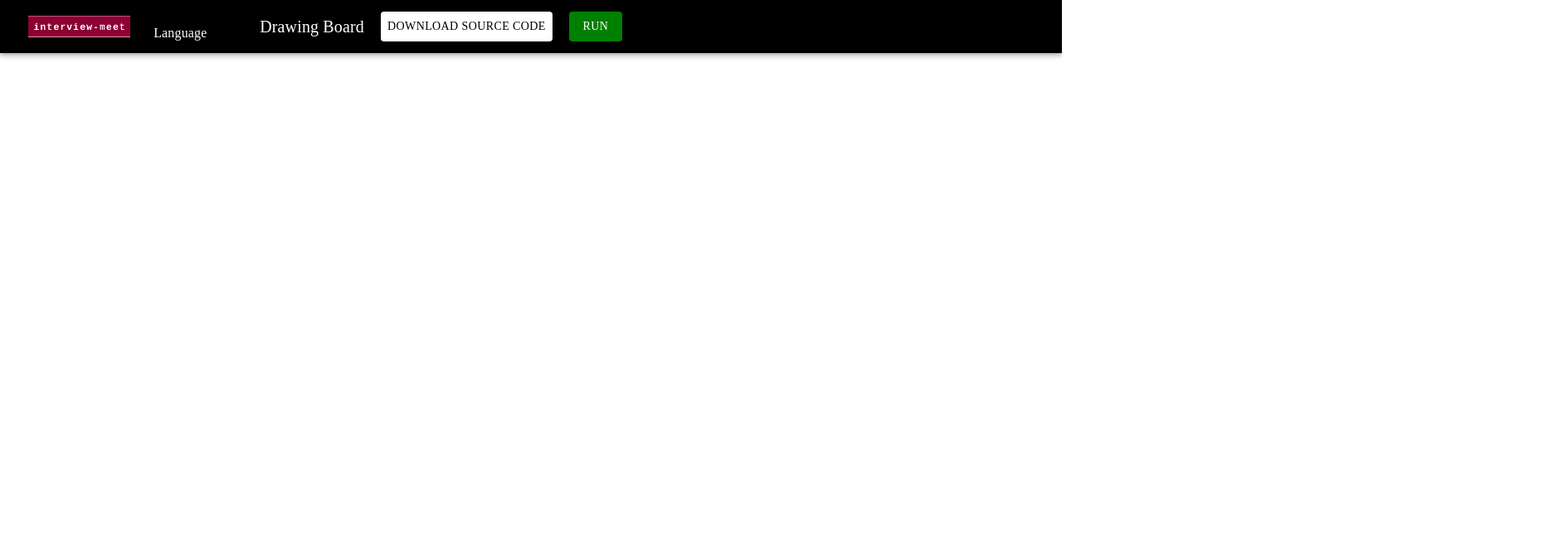
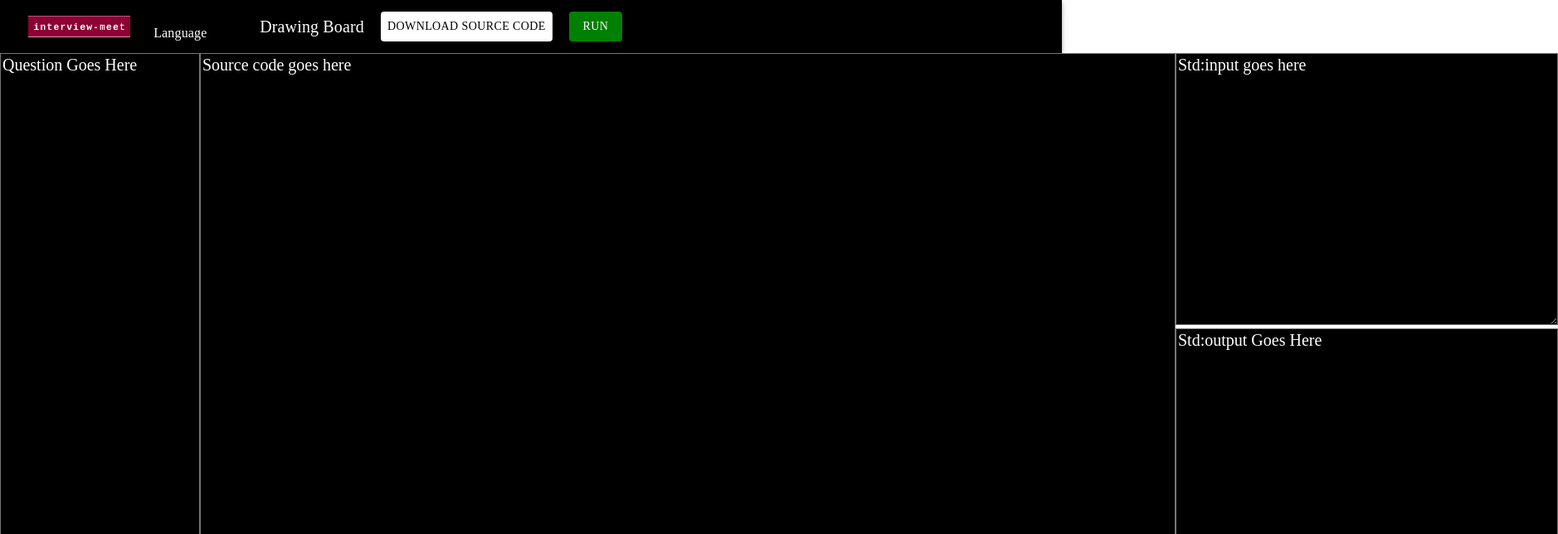
Before and after one commit to divyam09srivastava/interview-meet, a React (Create React App) app: page / in a window 1280 px wide. Shown: the top 644 px of the page at 83% size, 1878 px wide, since content can reach past the window. Built offline with nearby package versions, Linux system fonts and the light colour scheme.

Commit message:
compiler-added

```diff
--- a/src/App.js
+++ b/src/App.js
@@ -1,11 +1,11 @@
 import './App.css';
 import React from 'react';
-import Header from "./Components/HeaderComp/Header";
+import Home from "./Components/CompilerComp/Home";
 
 
 function App() {
   return (
-        <Header />
+        <Home />
   );
 }
 
--- /dev/null
+++ b/src/Components/CompilerComp/Home.css
@@ -0,0 +1,19 @@
+.container__compiler
+{
+    display: flex;
+}
+.vertical__split
+{
+    display: flex;
+}
+.horizontal__split
+{
+    display: flex;
+    flex-direction: column;
+}
+.questions
+{
+
+
+    color: white;
+}
--- /dev/null
+++ b/src/Components/CompilerComp/Home.js
@@ -0,0 +1,42 @@
+import React from 'react'
+import Header from "../HeaderComp/Header";
+import "./Home.css";
+
+
+
+const Home=() => {
+
+    return (
+        <>
+        <Header />
+        <div className="container__compiler">
+            <div className="vertical__split">
+        <div className="questions">
+          <textarea rows="32" cols="20" style={{resize:"horizontal" , background:"black",color:"white",fontFamily:"Montserrat",fontSize:"20px"}}>
+                Question Goes Here
+          </textarea>
+        </div>
+        <div className="Source__code">
+          <textarea rows="32" cols="105"  style={{resize:"horizontal" , background:"black",color:"white",fontFamily:"Montserrat",fontSize:"20px"}}>
+              Source code goes here
+          </textarea>
+
+        </div>
+        </div>
+        <div  className="horizontal__split">
+        <div className="std__input">
+        <textarea rows="14" cols="40" style={{resize:"vertical" , background:"black",color:"white",fontFamily:"Montserrat",fontSize:"20px"}}>
+            Std:input goes here
+        </textarea>
+        </div>
+        <div className="std__output">
+        <textarea rows="16" cols="40" style={{resize:"vertcial" , background:"black",color:"white",fontFamily:"Montserrat",fontSize:"20px"}}>
+            Std:output Goes Here
+        </textarea>
+        </div>
+        </div>
+        </div>
+        </>
+    );
+};
+export default Home;
```
